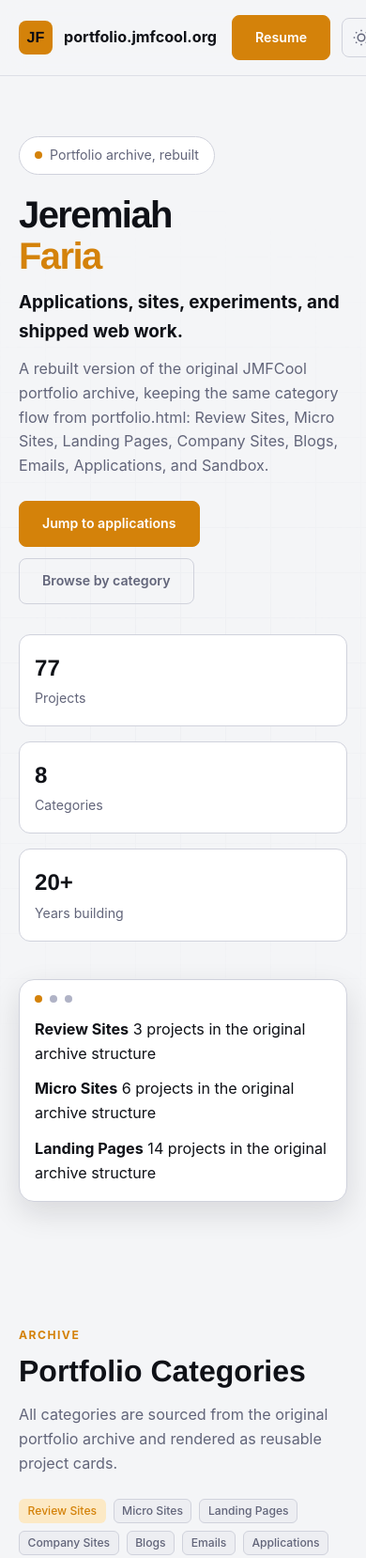
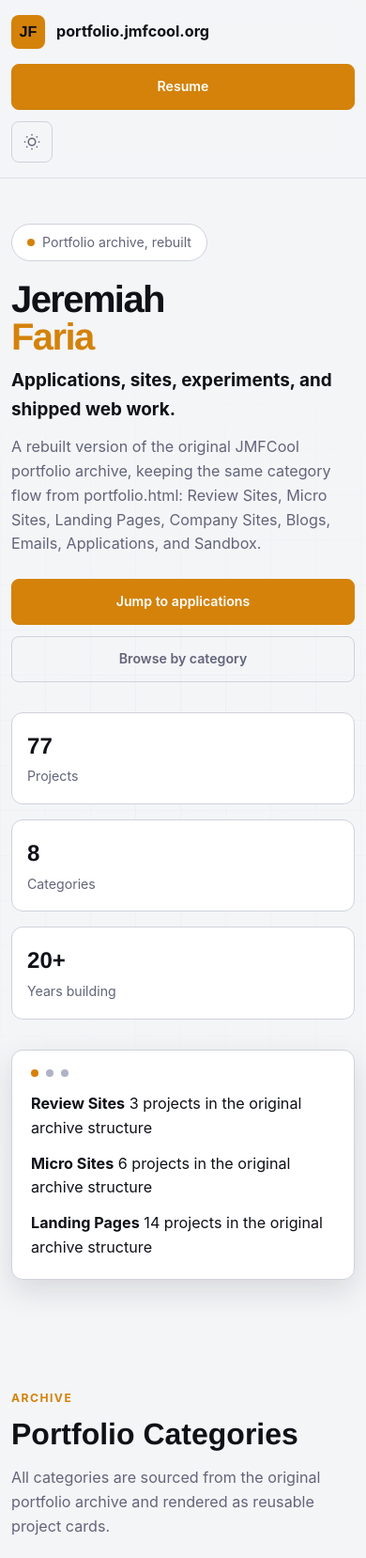
Before and after one commit to zigzagfog/portfolio.jmfcool.org, a plain HTML site: page index.html in a window 390 px wide. Shown: the top 1658 px of the page at 94% size. Drawn offline with Linux system fonts and the light colour scheme; a web font is replaced by a local one.

Commit message:
Improve CSS for layout and responsive design
Refactor CSS for better responsiveness and layout adjustments.

```diff
--- a/style.css
+++ b/style.css
@@ -36,7 +36,6 @@
   --font-body: 'Satoshi', 'Inter', sans-serif;
 }
 
-/* Light mode (from resume.jmfcool.org) */
 :root,
 [data-theme='light'] {
   --color-bg: #f4f5f7;
@@ -45,25 +44,20 @@
   --color-surface-offset: #edeef2;
   --color-divider: #dddfe6;
   --color-border: #d0d2dc;
-
   --color-text: #0f1117;
   --color-text-muted: #62657a;
   --color-text-faint: #b0b3c6;
   --color-text-inverse: #f4f5f7;
-
-  /* Electric amber accent */
   --color-primary: #d4820a;
   --color-primary-hover: #b86a05;
   --color-primary-active: #974f00;
   --color-primary-highlight: #fce9c5;
   --color-primary-glow: rgba(212, 130, 10, 0.15);
-
   --shadow-sm: 0 1px 2px rgba(15, 17, 23, 0.06);
   --shadow-md: 0 4px 12px rgba(15, 17, 23, 0.08);
   --shadow-lg: 0 12px 32px rgba(15, 17, 23, 0.12);
 }
 
-/* Dark mode (from resume.jmfcool.org) */
 [data-theme='dark'] {
   --color-bg: #0a0c14;
   --color-surface: #0f1120;
@@ -71,24 +65,20 @@
   --color-surface-offset: #11132a;
   --color-divider: #1e2035;
   --color-border: #252840;
-
   --color-text: #e8eaf2;
   --color-text-muted: #7b80a0;
   --color-text-faint: #454868;
   --color-text-inverse: #0a0c14;
-
   --color-primary: #f5a623;
   --color-primary-hover: #e8941a;
   --color-primary-active: #d4820a;
   --color-primary-highlight: #2a1f07;
   --color-primary-glow: rgba(245, 166, 35, 0.12);
-
   --shadow-sm: 0 1px 2px rgba(0, 0, 0, 0.3);
   --shadow-md: 0 4px 12px rgba(0, 0, 0, 0.4);
   --shadow-lg: 0 12px 32px rgba(0, 0, 0, 0.5);
 }
 
-/* Base */
 *,
 *::before,
 *::after {
@@ -105,6 +95,8 @@ html {
   text-rendering: optimizeLegibility;
   scroll-behavior: smooth;
   scroll-padding-top: var(--space-20);
+  max-width: 100%;
+  overflow-x: clip;
 }
 
 body {
@@ -115,6 +107,9 @@ body {
   color: var(--color-text);
   background-color: var(--color-bg);
   transition: background-color 250ms ease, color 250ms ease;
+  max-width: 100%;
+  overflow-x: clip;
+  overflow-wrap: break-word;
 }
 
 img,
@@ -182,12 +177,10 @@ button {
   border-radius: var(--radius-sm);
 }
 
-/* Layout & sections */
-
 .container {
   width: min(var(--content-wide), 100%);
   margin-inline: auto;
-  padding-inline: clamp(var(--space-5), 5vw, var(--space-12));
+  padding-inline: clamp(var(--space-4), 4vw, var(--space-8));
 }
 
 .section {
@@ -211,6 +204,8 @@ button {
   color: var(--color-text);
   margin-bottom: var(--space-4);
   line-height: 1.08;
+  overflow-wrap: anywhere;
+  word-break: break-word;
 }
 
 .section-title--sm {
@@ -220,8 +215,6 @@ button {
 .section-copy {
   color: var(--color-text-muted);
 }
-
-/* Nav */
 
 .skip-link {
   position: absolute;
@@ -253,12 +246,14 @@ button {
   justify-content: space-between;
   gap: var(--space-4);
   min-height: 80px;
+  min-width: 0;
 }
 
 .nav__logo {
   display: flex;
   align-items: center;
   gap: var(--space-3);
+  min-width: 0;
 }
 
 .nav__mark {
@@ -271,10 +266,13 @@ button {
   place-items: center;
   font-family: var(--font-display);
   font-weight: 900;
+  flex-shrink: 0;
 }
 
 .nav__wordmark {
   font-weight: 700;
+  overflow-wrap: anywhere;
+  word-break: break-word;
 }
 
 .nav__links {
@@ -282,18 +280,21 @@ button {
   gap: var(--space-5);
   color: var(--color-text-muted);
   font-size: var(--text-sm);
+  min-width: 0;
 }
 
 .nav__actions {
   display: flex;
   align-items: center;
   gap: var(--space-3);
+  min-width: 0;
 }
 
 .nav-cta,
 .btn {
   display: inline-flex;
   align-items: center;
+  justify-content: center;
   gap: var(--space-2);
   padding: var(--space-3) var(--space-6);
   border-radius: var(--radius-md);
@@ -301,6 +302,7 @@ button {
   font-weight: 600;
   border: 1.5px solid transparent;
   white-space: nowrap;
+  min-height: 44px;
 }
 
 .nav-cta,
@@ -329,16 +331,15 @@ button {
 }
 
 .theme-toggle {
-  width: 42px;
-  height: 42px;
+  width: 44px;
+  height: 44px;
   border-radius: var(--radius-md);
   border: 1px solid var(--color-border);
   display: grid;
   place-items: center;
   color: var(--color-text-muted);
+  flex-shrink: 0;
 }
-
-/* Hero */
 
 .hero {
   position: relative;
@@ -365,6 +366,7 @@ button {
   display: grid;
   gap: var(--space-10);
   align-items: center;
+  min-width: 0;
 }
 
 .hero__badge {
@@ -378,6 +380,7 @@ button {
   color: var(--color-text-muted);
   font-size: var(--text-sm);
   margin-bottom: var(--space-5);
+  max-width: 100%;
 }
 
 .dot {
@@ -385,6 +388,7 @@ button {
   height: 8px;
   border-radius: 50%;
   background: var(--color-text-faint);
+  flex-shrink: 0;
 }
 
 .dot.amber,
@@ -398,6 +402,8 @@ button {
   font-weight: 900;
   letter-spacing: -0.04em;
   margin-bottom: var(--space-3);
+  overflow-wrap: anywhere;
+  word-break: break-word;
 }
 
 .hero__name em {
@@ -409,11 +415,15 @@ button {
   font-size: var(--text-lg);
   font-weight: 700;
   margin-bottom: var(--space-3);
+  overflow-wrap: anywhere;
+  word-break: break-word;
 }
 
 .hero__desc {
   color: var(--color-text-muted);
   margin-bottom: var(--space-6);
+  overflow-wrap: anywhere;
+  word-break: break-word;
 }
 
 .hero__cta {
@@ -421,12 +431,14 @@ button {
   flex-wrap: wrap;
   gap: var(--space-3);
   margin-bottom: var(--space-8);
+  min-width: 0;
 }
 
 .hero__stats {
   display: grid;
   grid-template-columns: repeat(3, minmax(0, 1fr));
   gap: var(--space-4);
+  min-width: 0;
 }
 
 .stat {
@@ -434,6 +446,7 @@ button {
   border: 1px solid var(--color-border);
   border-radius: var(--radius-lg);
   background: var(--color-surface);
+  min-width: 0;
 }
 
 .stat__num {
@@ -446,11 +459,13 @@ button {
 .stat__label {
   color: var(--color-text-muted);
   font-size: var(--text-sm);
+  overflow-wrap: anywhere;
 }
 
 .hero__visual {
   display: flex;
   justify-content: center;
+  min-width: 0;
 }
 
 .hero__card {
@@ -460,6 +475,7 @@ button {
   background: var(--color-surface);
   border: 1px solid var(--color-border);
   box-shadow: var(--shadow-lg);
+  min-width: 0;
 }
 
 .hero__card-header {
@@ -473,14 +489,13 @@ button {
   gap: var(--space-3);
 }
 
-/* Archive sections */
-
 .section-head {
   display: flex;
   justify-content: space-between;
   align-items: flex-end;
   gap: var(--space-6);
   margin-bottom: var(--space-8);
+  min-width: 0;
 }
 
 .section-head--filters {
@@ -495,7 +510,8 @@ button {
 
 .filter-pill,
 .pill,
-.year {
+.year,
+.portfolio-count {
   display: inline-block;
   padding: 0.2em 0.7em;
   background: var(--color-surface-offset);
@@ -504,9 +520,11 @@ button {
   border-radius: var(--radius-sm);
   font-size: var(--text-xs);
   font-weight: 500;
+  max-width: 100%;
 }
 
-.filter-pill.is-active {
+.filter-pill.is-active,
+.pill--accent {
   background: var(--color-primary-highlight);
   border-color: transparent;
   color: var(--color-primary);
@@ -516,22 +534,7 @@ button {
   display: grid;
   gap: var(--space-5);
   grid-template-columns: 1fr;
-}
-
-@media (min-width: 700px) {
-  .hero__grid {
-    grid-template-columns: 1.1fr 0.9fr;
-  }
-
-  .cards-grid {
-    grid-template-columns: repeat(2, 1fr);
-  }
-}
-
-@media (min-width: 1080px) {
-  .cards-grid {
-    grid-template-columns: repeat(3, 1fr);
-  }
+  min-width: 0;
 }
 
 .portfolio-section + .portfolio-section {
@@ -544,18 +547,8 @@ button {
   gap: var(--space-4);
   align-items: flex-end;
   margin-bottom: var(--space-6);
+  min-width: 0;
 }
-
-.portfolio-count {
-  padding: 0.2em 0.7em;
-  background: var(--color-surface-offset);
-  border: 1px solid var(--color-border);
-  border-radius: var(--radius-sm);
-  font-size: var(--text-xs);
-  color: var(--color-text-muted);
-}
-
-/* Project card */
 
 .project-card {
   display: flex;
@@ -567,6 +560,7 @@ button {
   border-radius: var(--radius-xl);
   box-shadow: var(--shadow-md);
   min-height: 260px;
+  min-width: 0;
 }
 
 .project-card__top {
@@ -574,37 +568,36 @@ button {
   justify-content: space-between;
   gap: var(--space-4);
   align-items: flex-start;
+  min-width: 0;
 }
 
 .project-card__title {
   font-family: var(--font-display);
   font-size: var(--text-lg);
   font-weight: 800;
+  overflow-wrap: anywhere;
+  word-break: break-word;
 }
 
 .project-card__desc {
   color: var(--color-text-muted);
+  overflow-wrap: anywhere;
+  word-break: break-word;
 }
 
 .project-card__stack,
 .project-card__tags,
-.project-card__actions {
+.project-card__actions,
+.cta-actions {
   display: flex;
   flex-wrap: wrap;
   gap: var(--space-2);
-}
-
-.pill--accent {
-  background: var(--color-primary-highlight);
-  border-color: transparent;
-  color: var(--color-primary);
+  min-width: 0;
 }
 
 .project-card__actions {
   margin-top: auto;
 }
-
-/* CTA band */
 
 .cta-band {
   background: var(--color-surface);
@@ -618,12 +611,17 @@ button {
   border: 1px solid var(--color-border);
   border-radius: var(--radius-xl);
   box-shadow: var(--shadow-md);
+  min-width: 0;
 }
 
-.cta-actions {
-  display: flex;
-  flex-wrap: wrap;
-  gap: var(--space-3);
+@media (min-width: 700px) {
+  .hero__grid {
+    grid-template-columns: 1.1fr 0.9fr;
+  }
+
+  .cards-grid {
+    grid-template-columns: repeat(2, minmax(0, 1fr));
+  }
 }
 
 @media (min-width: 900px) {
@@ -632,7 +630,11 @@ button {
   }
 }
 
-/* Responsive tweaks */
+@media (min-width: 1080px) {
+  .cards-grid {
+    grid-template-columns: repeat(3, minmax(0, 1fr));
+  }
+}
 
 @media (max-width: 860px) {
   .nav__links {
@@ -649,3 +651,88 @@ button {
     align-items: flex-start;
   }
 }
+
+@media (max-width: 699px) {
+  .container {
+    padding-inline: var(--space-4);
+  }
+
+  .nav__inner,
+  .project-card__top,
+  .section-head,
+  .portfolio-section__head {
+    flex-direction: column;
+    align-items: flex-start;
+  }
+
+  .nav__inner {
+    padding-block: var(--space-4);
+  }
+
+  .nav__logo,
+  .nav__actions {
+    width: 100%;
+  }
+
+  .nav__actions {
+    flex-wrap: wrap;
+    justify-content: flex-start;
+  }
+
+  .nav-cta,
+  .btn {
+    width: 100%;
+  }
+
+  .hero {
+    padding-block: var(--space-12);
+  }
+
+  .hero__grid {
+    grid-template-columns: 1fr;
+    gap: var(--space-8);
+  }
+
+  .hero__cta,
+  .cta-actions {
+    flex-direction: column;
+    align-items: stretch;
+  }
+
+  .hero__cta > *,
+  .cta-actions > * {
+    width: 100%;
+    justify-content: center;
+  }
+
+  .cards-grid {
+    grid-template-columns: 1fr;
+  }
+
+  .project-card,
+  .cta-card,
+  .hero__card {
+    padding: var(--space-5);
+  }
+}
+
+@media (max-width: 479px) {
+  .container {
+    padding-inline: 12px;
+  }
+
+  .nav__inner {
+    min-height: auto;
+  }
+
+  .hero__name {
+    line-height: 1;
+  }
+
+  .project-card,
+  .cta-card,
+  .hero__card,
+  .stat {
+    border-radius: var(--radius-lg);
+  }
+}
```
